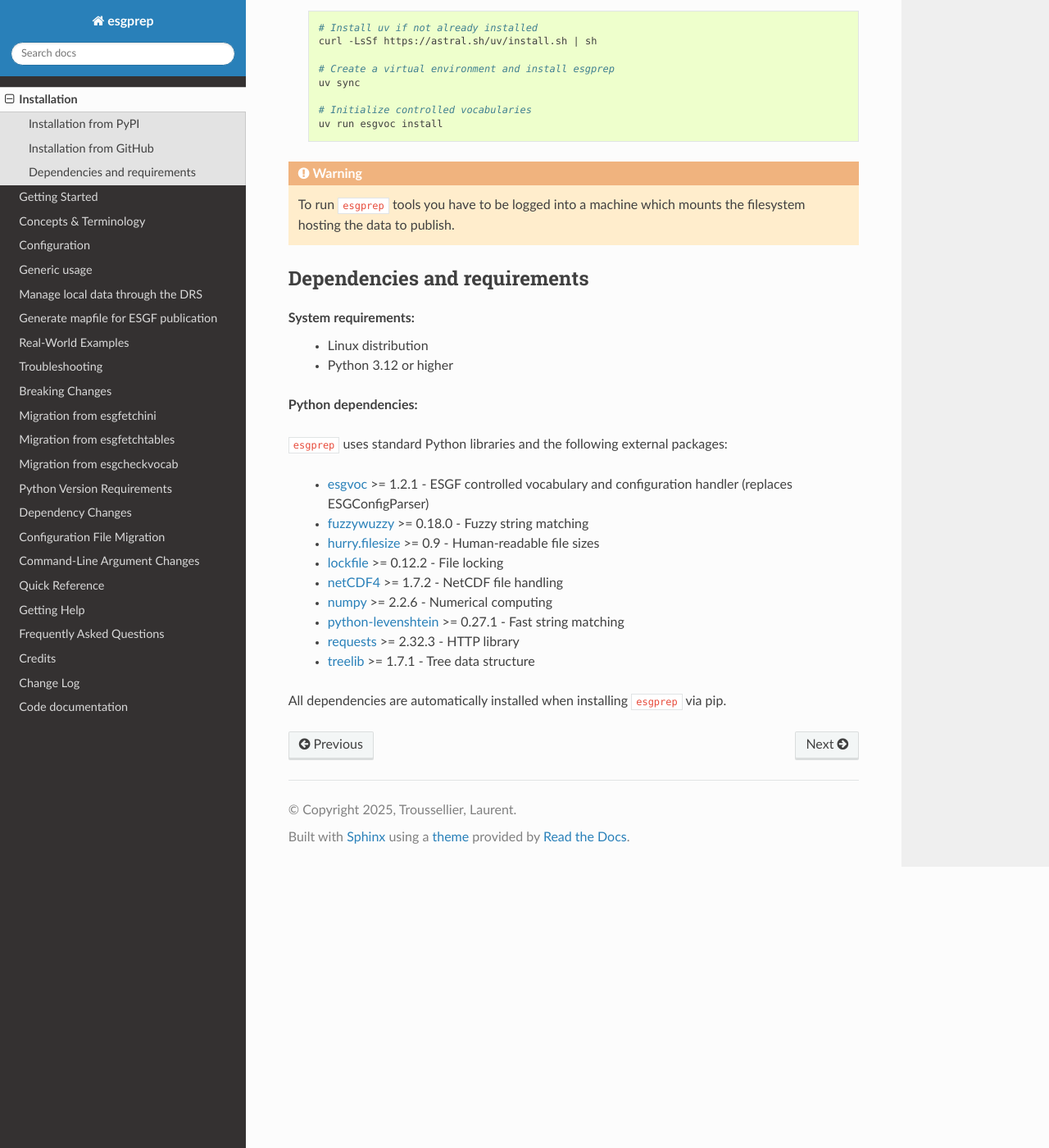
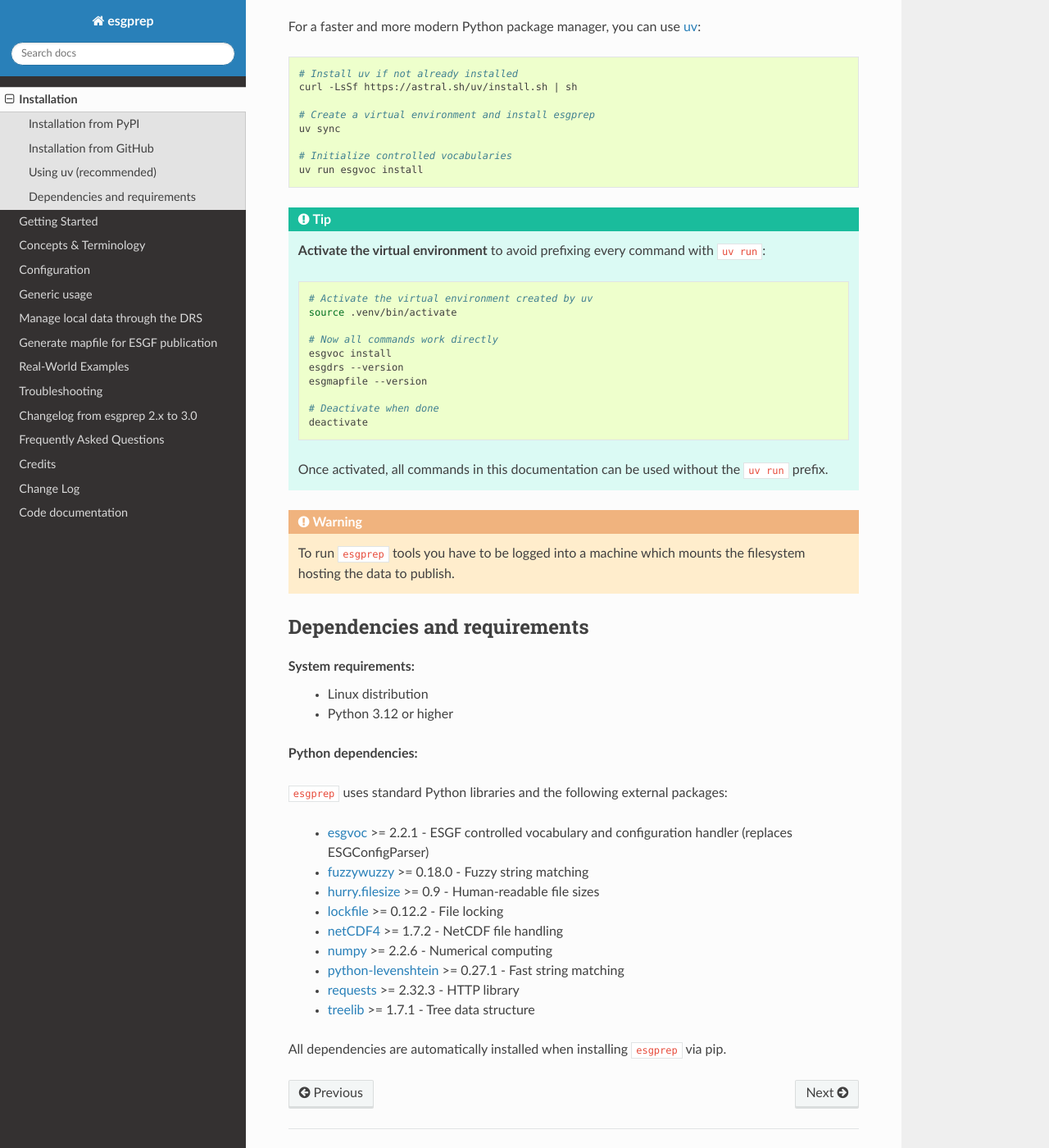
Before and after one commit to ESGF/esgf-prepare, a Sphinx documentation site: the page built from docs/installation.rst, in a window 1280 px wide and 1400 px high, scrolled down 1369 px. Shown: the whole window at 82% size. Built offline with Sphinx 7.4.7 and the Read the Docs theme 3.1.0, drawn with Linux system fonts in a browser that asks for light colours; the version number is read from the project's files by our own code; some of the changed text lies outside the part shown.

Commit message:
feat(doc):improve doc from feedbacks

```diff
--- a/docs/installation.rst
+++ b/docs/installation.rst
@@ -55,12 +55,12 @@
 
 4. The ``esgdrs`` and ``esgmapfile`` command-lines are now available.
 
- Using uv (recommended for development)
- **************************************
+Using uv (recommended)
+**********************
 
- For a faster and more modern Python package manager, you can use `uv <https://github.com/astral-sh/uv>`_:
+For a faster and more modern Python package manager, you can use `uv <https://github.com/astral-sh/uv>`_:
 
- .. code-block:: bash
+.. code-block:: bash
 
     # Install uv if not already installed
     curl -LsSf https://astral.sh/uv/install.sh | sh
@@ -70,6 +70,23 @@
 
     # Initialize controlled vocabularies
     uv run esgvoc install
+
+.. tip:: **Activate the virtual environment** to avoid prefixing every command with ``uv run``:
+
+   .. code-block:: bash
+
+       # Activate the virtual environment created by uv
+       source .venv/bin/activate
+
+       # Now all commands work directly
+       esgvoc install
+       esgdrs --version
+       esgmapfile --version
+
+       # Deactivate when done
+       deactivate
+
+   Once activated, all commands in this documentation can be used without the ``uv run`` prefix.
 
 .. warning:: To run ``esgprep`` tools you have to be logged into a machine which mounts the filesystem hosting the data to publish.
 
@@ -84,7 +101,7 @@
 
 ``esgprep`` uses standard Python libraries and the following external packages:
 
- * `esgvoc <https://pypi.org/project/esgvoc/>`_ >= 1.2.1 - ESGF controlled vocabulary and configuration handler (replaces ESGConfigParser)
+ * `esgvoc <https://pypi.org/project/esgvoc/>`_ >= 2.2.1 - ESGF controlled vocabulary and configuration handler (replaces ESGConfigParser)
  * `fuzzywuzzy <https://pypi.org/project/fuzzywuzzy/>`_ >= 0.18.0 - Fuzzy string matching
  * `hurry.filesize <https://pypi.org/project/hurry.filesize/>`_ >= 0.9 - Human-readable file sizes
  * `lockfile <https://pypi.org/project/lockfile/>`_ >= 0.12.2 - File locking
```
Also changed, not shown: docs/configuration.rst (+19 -18 lines), docs/getting_started.rst (+45 -40 lines), docs/migration.rst (+11 -11 lines).
